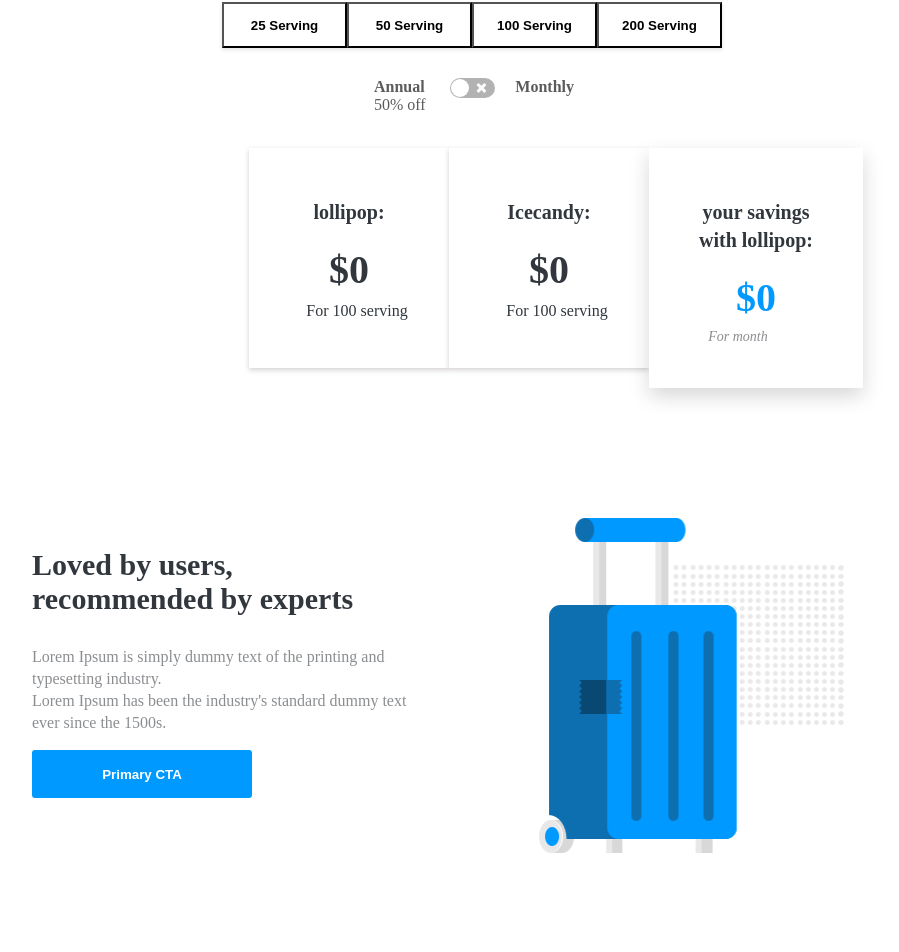
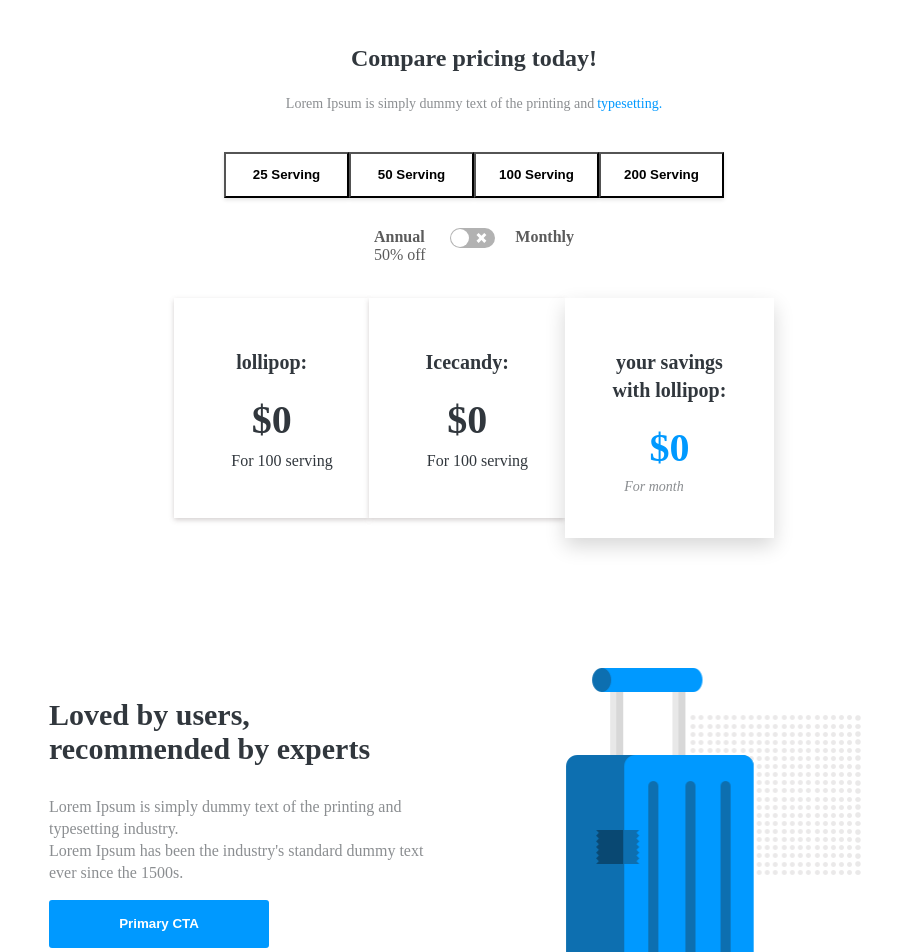
Before and after one commit to SRILAKSHMI576/Marvel_App, a React (Create React App) app: page / in a window 1280 px wide. Shown: the part 1204-2156 px from the top of the page, without its empty margins (166-1065 px from the left). Before the commit the page ends 2069 px from the top, so only its background shows below. Built offline with nearby package versions, Linux system fonts and the light colour scheme.

Commit message:
Update styles

```diff
--- a/src/components/header/Header.js
+++ b/src/components/header/Header.js
@@ -4,10 +4,10 @@ import "./style.css";
 function Header() {
   return (
     <div className="header">
-      {/* <h1>
+      <h1>
         Looking for a <br />
         lollipop alternative?
-      </h1> */}
+      </h1>
       <p>
         Lorem Ipsum is simply dummy text of the printing and typesetting
         industry.
--- a/src/components/priceCalculator/style.css
+++ b/src/components/priceCalculator/style.css
@@ -27,8 +27,10 @@
 }
 
 .buttons {
-  margin-left: 380px;
   margin-top: 40px;
+  width: 500px;
+  margin-left: auto;
+  margin-right: auto;
 }
 
 .rectangle-copy-17 {
@@ -47,8 +49,10 @@
 
 .boxes {
   display: flex;
-  margin-left: 320px;
+  margin-left: auto;
+  margin-right: auto;
   margin-top: 20px;
+  width: 600px;
 }
 
 .rectangle-copy-19 {
@@ -170,7 +174,7 @@
   }
 }
 
-@media only screen and (min-width: 480px) {
+@media only screen and (min-width: 480px) and (max-width: 600px) {
   .boxes {
     width: 450px;
     margin-left: auto;
--- a/src/components/product/style.css
+++ b/src/components/product/style.css
@@ -27,9 +27,11 @@
 }
 
 .item {
-  margin-left: 190px;
   margin-top: 130px;
   display: flex;
+  width: 850px;
+  margin-left: auto;
+  margin-right: auto;
 }
 
 .group4 {
```
